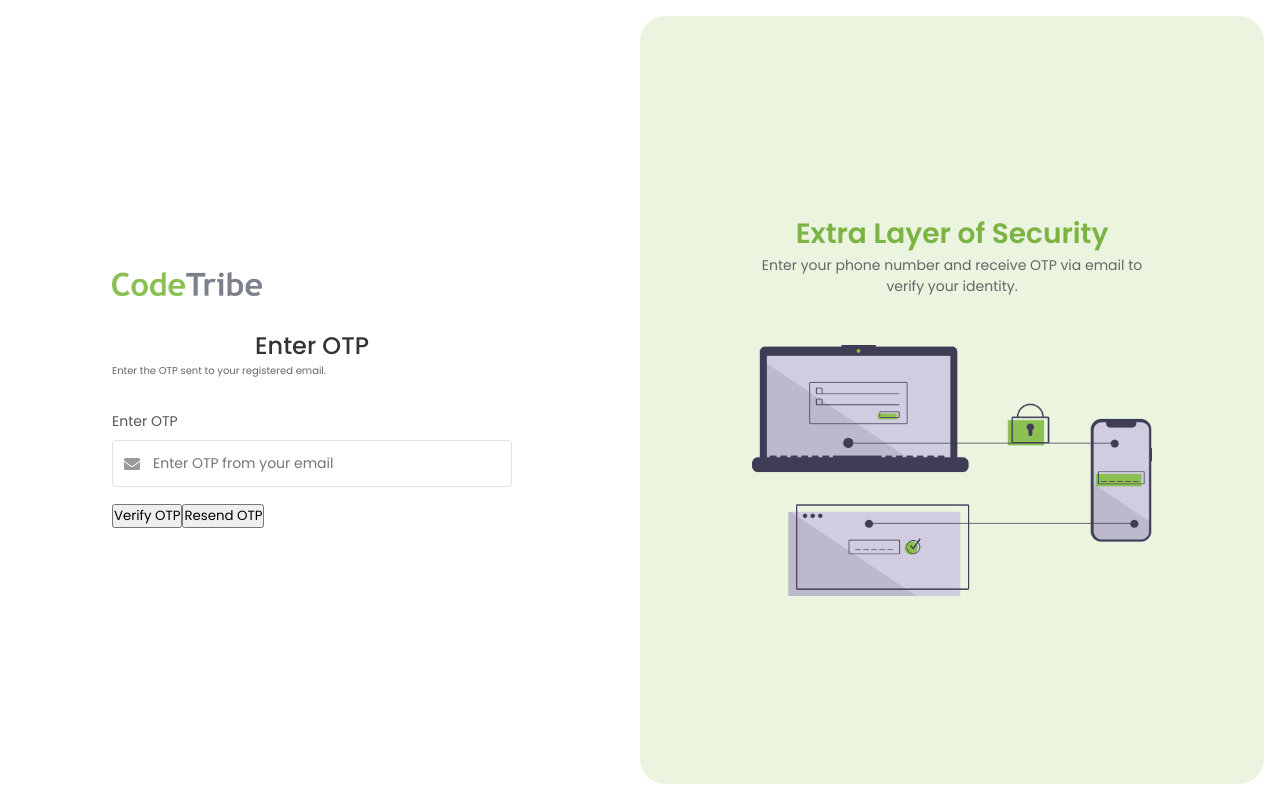
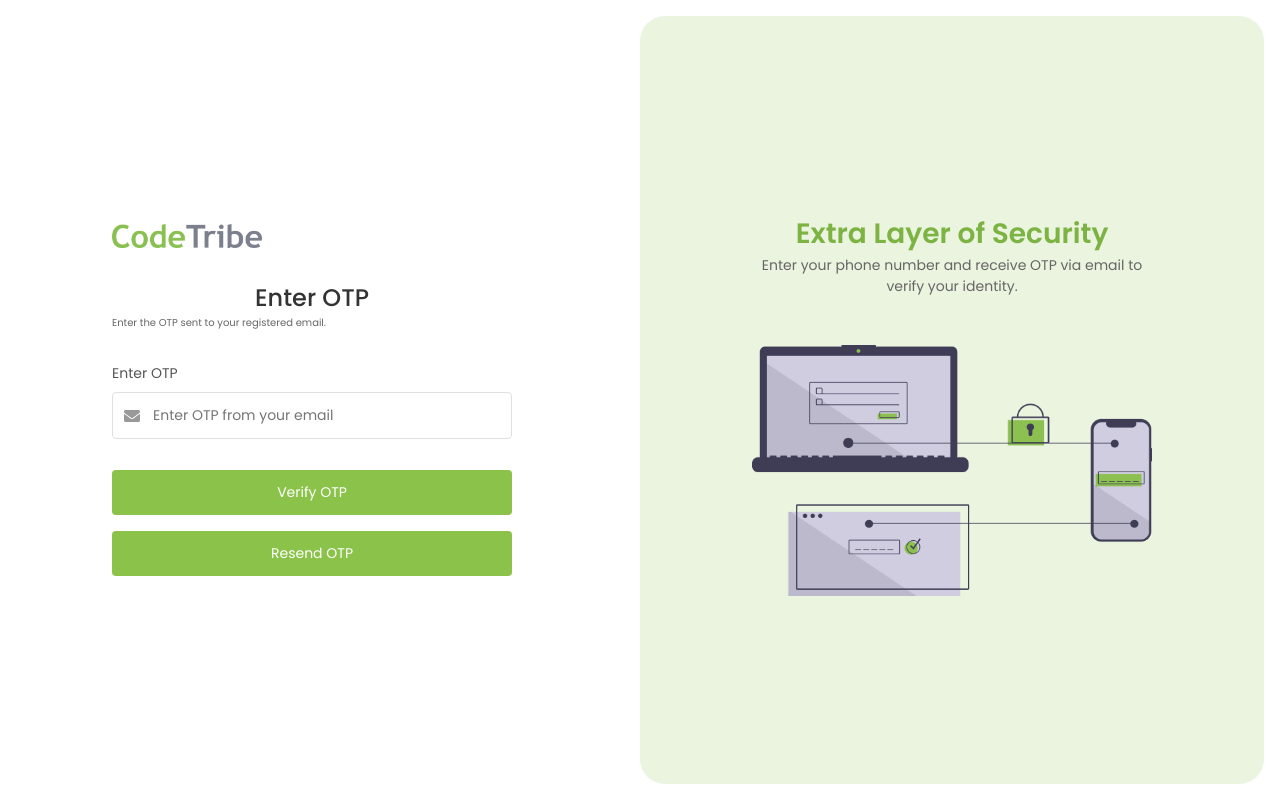
Before and after one commit to Soweto-CodeTribe/TimeManagementSystemAdmin, a React (Vite) app: page /TwoFactorAuth in a window 1280 px wide. Built offline with nearby package versions, Linux system fonts and the light colour scheme.

Commit message:
feat. i updated the login to store the user email

```diff
--- a/src/Components/Login.jsx
+++ b/src/Components/Login.jsx
@@ -59,7 +59,7 @@ console.log("Stored verificationID:", localStorage.getItem("verificationID"));
 
       setDebugInfo("Attempting login...");
       console.log("Login attempt with:", { email, password: "********" });
-
+      localStorage.setItem("Email",email);
 
       const resultAction = await dispatch(loginUser({ email, password }));
       console.log("Login result:", resultAction);
--- a/src/Components/styling/Login.css
+++ b/src/Components/styling/Login.css
@@ -350,3 +350,32 @@
   background-color: #f5f5f5;
 }
 }
+/* Common Button Styles */
+.auth-btn {
+  margin-top: 1rem;
+  width: 100%;
+  padding: 0.75rem;
+  background-color: #8bc34a;
+  color: white;
+  border: none;
+  border-radius: 4px;
+  font-size: 0.875rem;
+  cursor: pointer;
+  transition: background-color 0.2s, transform 0.1s;
+  text-align: center;
+}
+
+/* Hover and Active States */
+.auth-btn:hover {
+  background-color: #7cb342;
+}
+
+.auth-btn:active {
+  transform: scale(0.98);
+}
+
+/* Disabled State */
+.auth-btn:disabled {
+  background-color: #c5e1a5;
+  cursor: not-allowed;
+}
```
